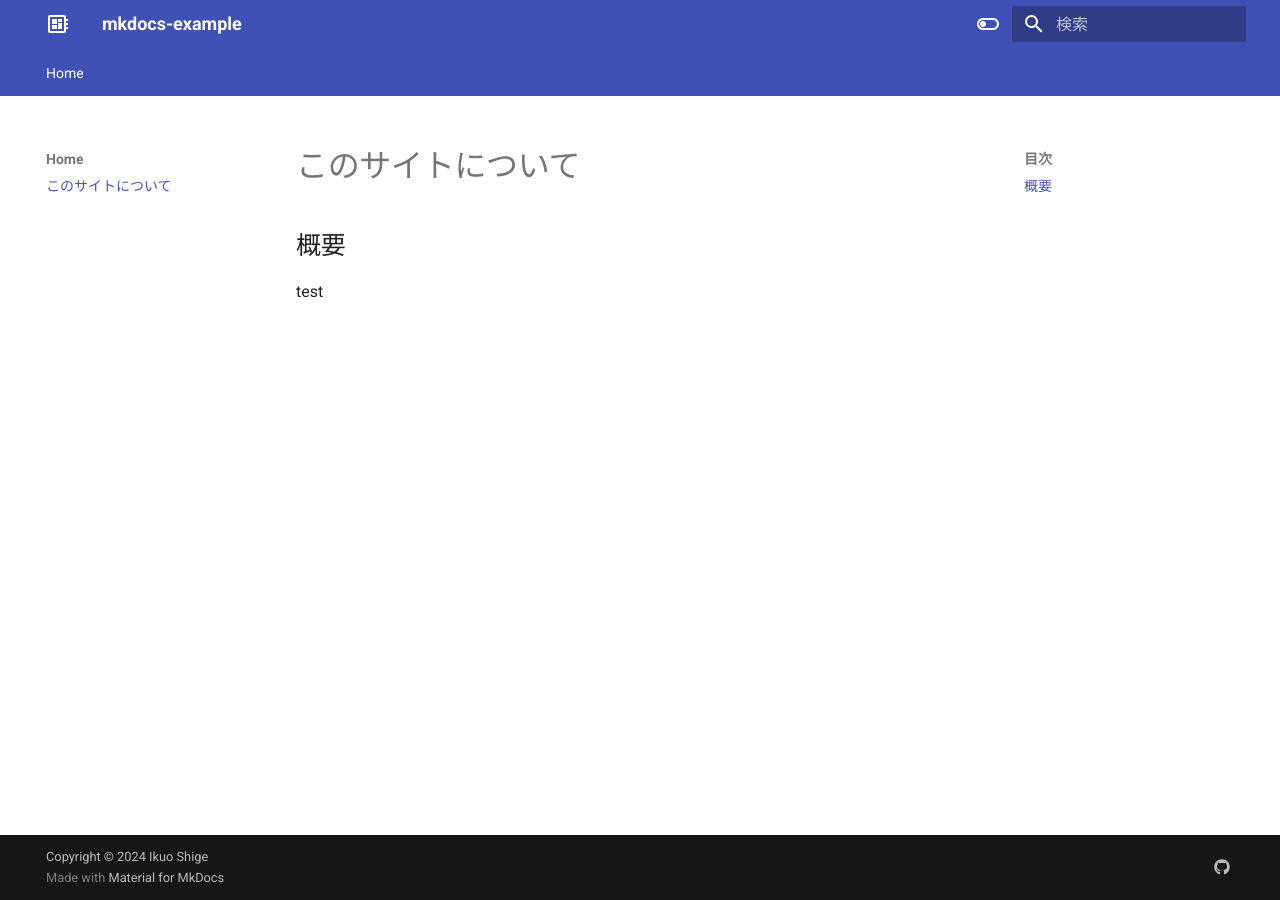
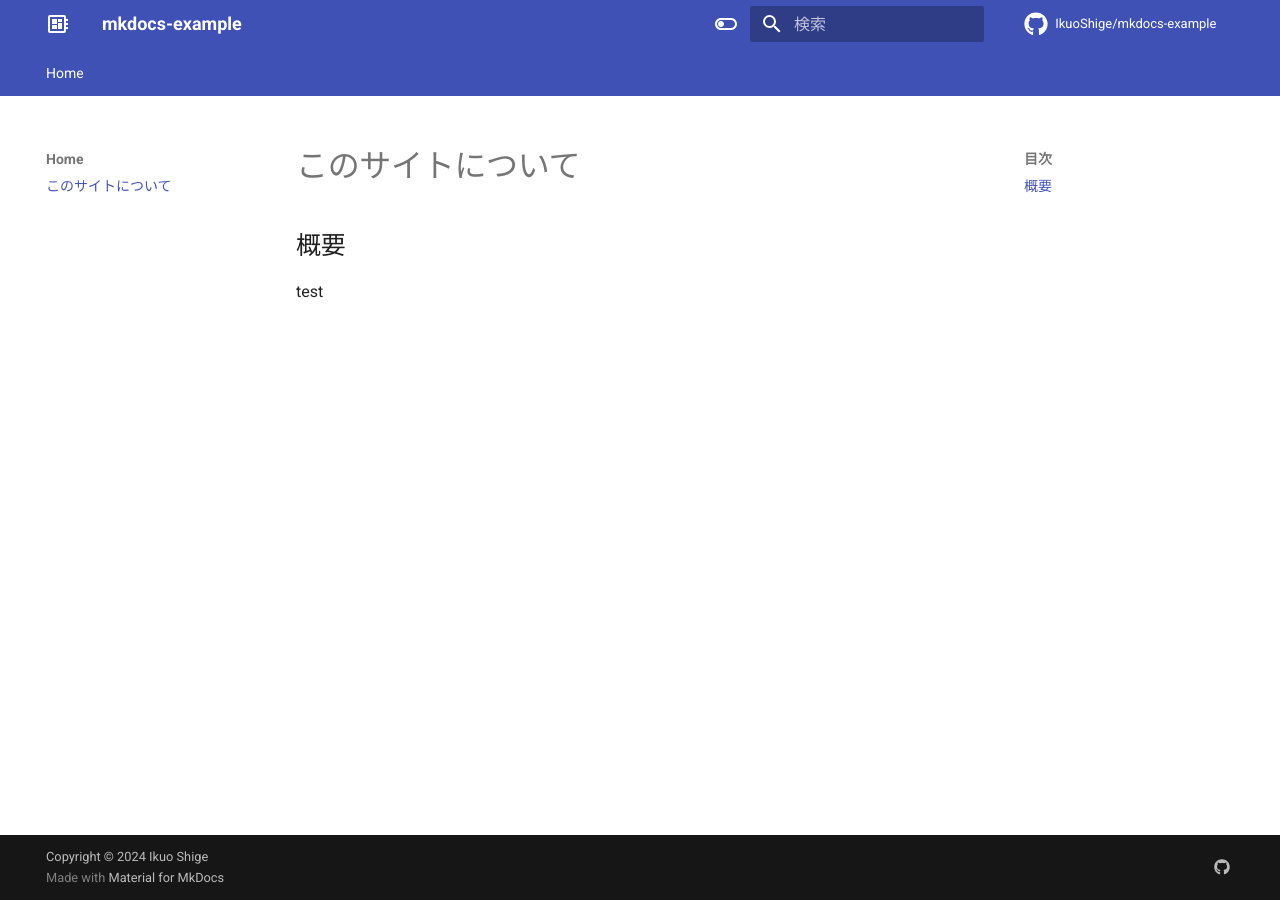
Before and after one commit to IkuoShige/mkdocs-example, an MkDocs documentation site: the page built from docs/index.md, in a window 1280 px wide. Built offline with MkDocs 1.6.1 and Material for MkDocs 9.7.7, drawn with Linux system fonts in a browser that asks for light colours; comment, search, counter and statistics services are not loaded; part of the change alters nothing that is shown.

Commit message:
Initial commit

```diff
--- a/mkdocs.yml
+++ b/mkdocs.yml
@@ -3,7 +3,7 @@ site_url: https://IkuoShige.github.io/mkdocs-example/
 site_author: Ikuo Shige
 
 repo_name: IkuoShige/mkdocs-example
-#repo_url: https://github.com/IkuoShige/mkdocs-example
+repo_url: https://github.com/IkuoShige/mkdocs-example
 repo: fontawesome/brands/github
 
 copyright: Copyright &copy; 2024 Ikuo Shige
```
